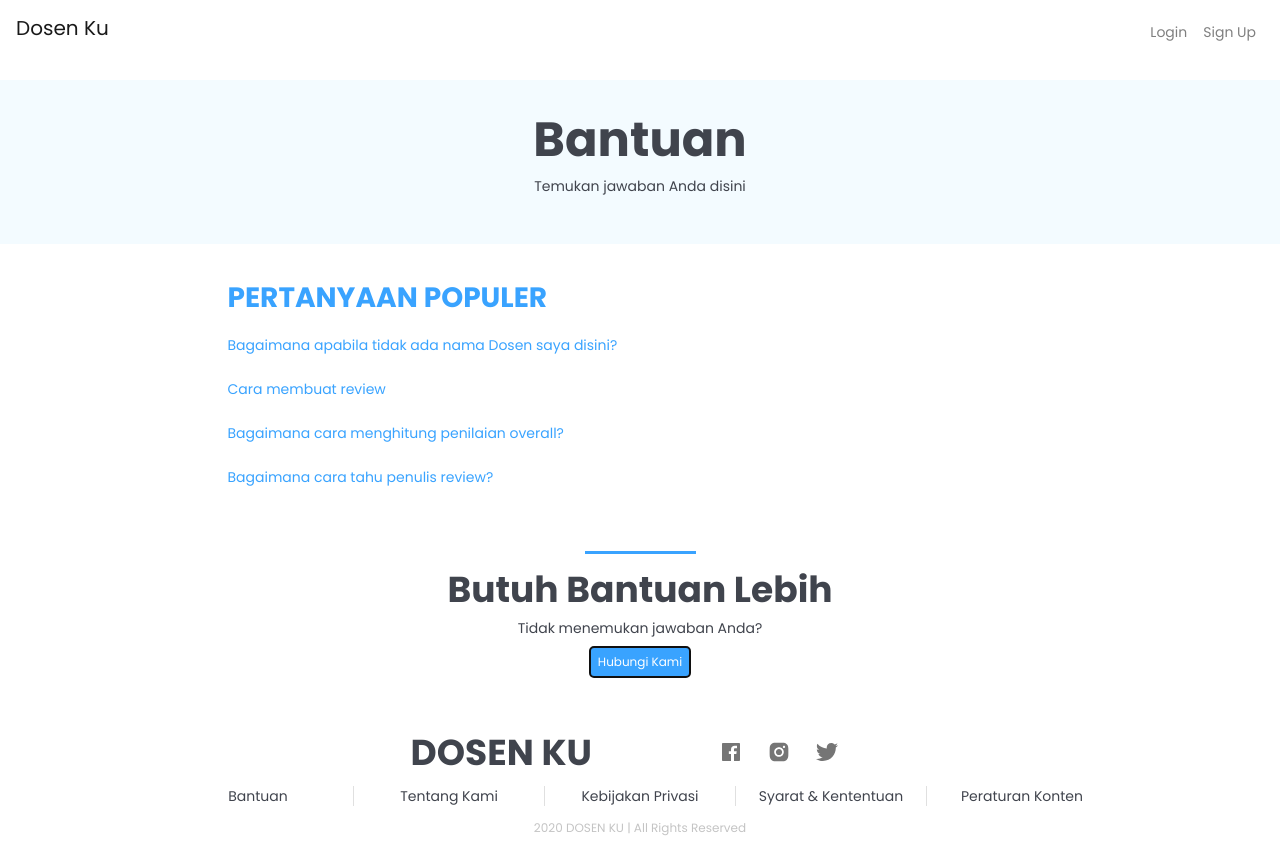
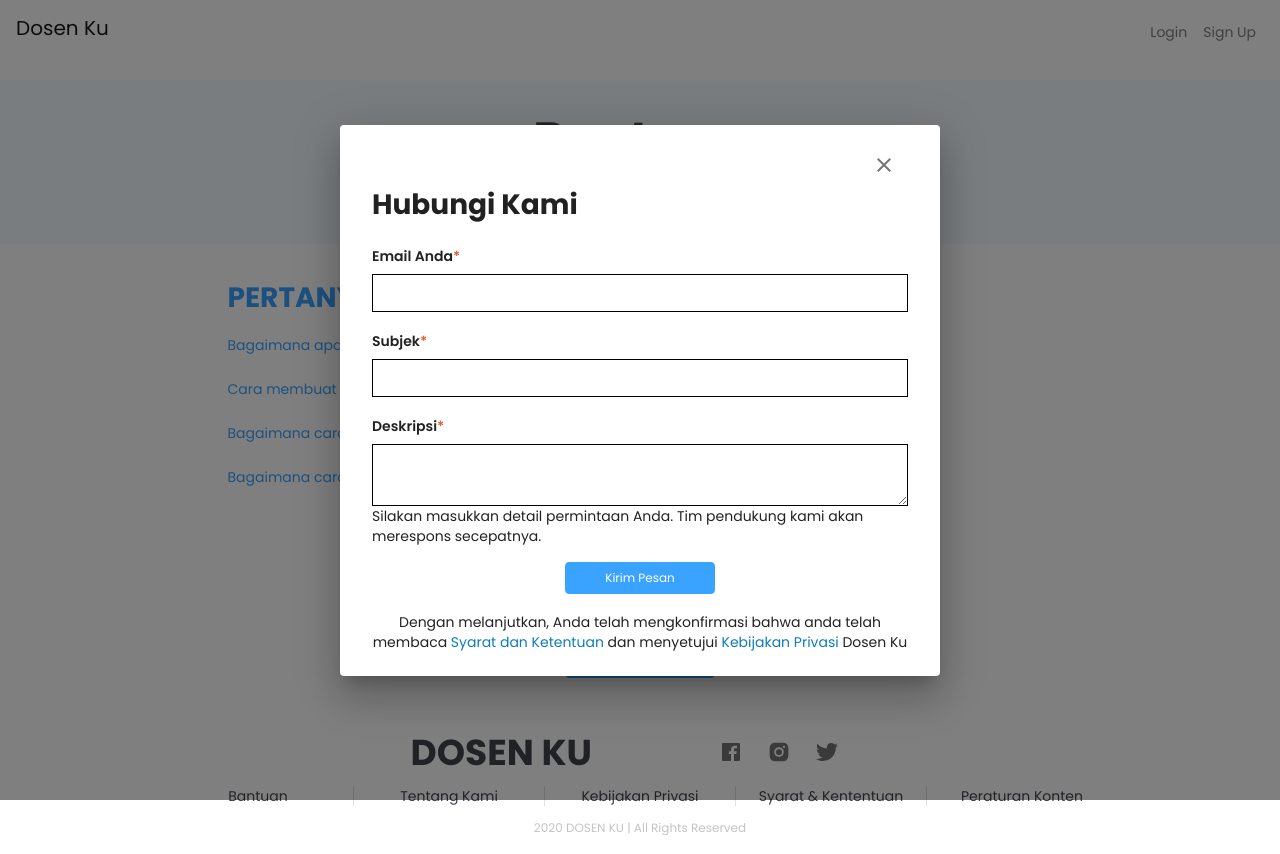
Before and after one commit to Harus-Bisa/frontendv2, a React (Create React App) app in the folder hb-v2/: page /help in a window 1280 px wide. Both pictures are taken after a click on the button "Hubungi Kami". Built offline with nearby package versions, Linux system fonts and the light colour scheme.

Commit message:
contact-us form

```diff
--- /dev/null
+++ b/hb-v2/src/components/Form/ContactUsForm.js
@@ -0,0 +1,61 @@
+import React from "react";
+import { Form, FormGroup, Label, Input } from "reactstrap";
+import { connect } from "react-redux";
+import { Button } from "@material-ui/core";
+
+function ContactUsForm(props){
+    var [email, setEmail] = React.useState(props.user ? props.user.email : "")
+    var [subject, setSubject] = React.useState("")
+    var [description, setDescription] = React.useState("")
+
+    const submit = () =>{
+
+    }
+    return(
+        <div className="container content">
+            <Form onSubmit={submit}>
+                <FormGroup>
+                    <Label>Email Anda<span className="red">*</span></Label>
+                    <Input
+                        type="email"
+                        id="email"
+                        value={email}
+                        onChange={(event) => setEmail(event.target.value)}
+                        required
+                    />
+                </FormGroup>
+                <FormGroup>
+                    <Label>Subjek<span className="red">*</span></Label>
+                    <Input
+                        type="text"
+                        id="subject"
+                        value={subject}
+                        onChange={(event) => setSubject(event.target.value)}
+                        required
+                    />
+                </FormGroup>
+                <FormGroup>
+                    <Label>Deskripsi<span className="red">*</span></Label>
+                    <Input
+                        type="textarea"
+                        id="description"
+                        value={description}
+                        onChange={(event) => setDescription(event.target.value)}
+                        required
+                    />
+                    <p>Silakan masukkan detail permintaan Anda. Tim pendukung kami akan merespons secepatnya.</p>
+                </FormGroup>
+                <FormGroup className="flex">
+                    <Button className="margin-auto contrast-button button" type="submit">Kirim Pesan</Button>
+                </FormGroup>
+            </Form>
+        </div>
+    )
+}
+
+function mapStateToProps(state){
+    return{
+        user: state.user
+    }
+}
+export default connect(mapStateToProps)(ContactUsForm);
--- /dev/null
+++ b/hb-v2/src/components/Popup/ContactUsPopup.js
@@ -0,0 +1,17 @@
+import React from "react";
+import PopupForm from "./PopupForm";
+import ContactUsForm from "../Form/ContactUsForm";
+
+export default function ContactUsPopup(props){
+    return(
+        <PopupForm
+            header={<h3 style={{textAlign:'left'}}>Hubungi Kami</h3>}
+            form={<ContactUsForm closePopup={props.closePopup}/>}
+            footer={
+                <div style={{textAlign:'center'}}>
+                    <p>Dengan melanjutkan, Anda telah mengkonfirmasi bahwa anda telah membaca <a href="/">Syarat dan Ketentuan</a> dan menyetujui <a href="/">Kebijakan Privasi</a> Dosen Ku</p>
+                </div>
+            }
+        />
+    )
+}
--- a/hb-v2/src/css/index.css
+++ b/hb-v2/src/css/index.css
@@ -65,7 +65,9 @@ a{
 a:hover{
   text-decoration-line: underline;
 }
-
+label{
+  font-weight: 600;
+}
 .center{
   position: fixed;
   top: 50%;
@@ -98,7 +100,9 @@ a:hover{
 .blue-button{
   background-color: black;
 }
-
+.red{
+  color: #E05D3E;
+}
 .red-button{
   background-color: #FA514B !important;
   width:100%;
@@ -146,6 +150,7 @@ a:hover{
   color: white !important;
   background-color: var(--hb-blue) !important;
   font-weight: normal !important;
+  min-width: 150px !important;
 }
 
 .contrast-opposite-button{
--- a/hb-v2/src/pages/Help/Help.js
+++ b/hb-v2/src/pages/Help/Help.js
@@ -2,7 +2,14 @@ import React from "react";
 import Footer from "../../components/Footer/Footer";
 import { Button, Divider } from "@material-ui/core";
 import "../../css/helpPage.css";
+import Popup from "../../components/Popup/Popup";
+import ContactUsPopup from "../../components/Popup/ContactUsPopup";
 
+// const ContactUsButton = (props)=>{
+//     return(
+//         <Button className="contrast-button button margin-auto">Hubungi Kami</Button>
+//     )
+// }
 export default function Help(){
     return(
         <div className="page-container flex help-page">
@@ -31,7 +38,15 @@ export default function Help(){
                             <h2>Butuh Bantuan Lebih</h2>
                             <p>Tidak menemukan jawaban Anda?</p>
                             <div className="flex">
-                                <Button className="contrast-button button margin-auto">Hubungi Kami</Button>
+                                <Popup
+                                    trigger={{
+                                        component:Button,
+                                        id:'contact-us-button',
+                                        className:"contrast-button button margin-auto"
+                                    }}
+                                    purpose="Hubungi Kami"
+                                    content={ContactUsPopup}
+                                />
                             </div>
                         </div>
                     </div>
```
